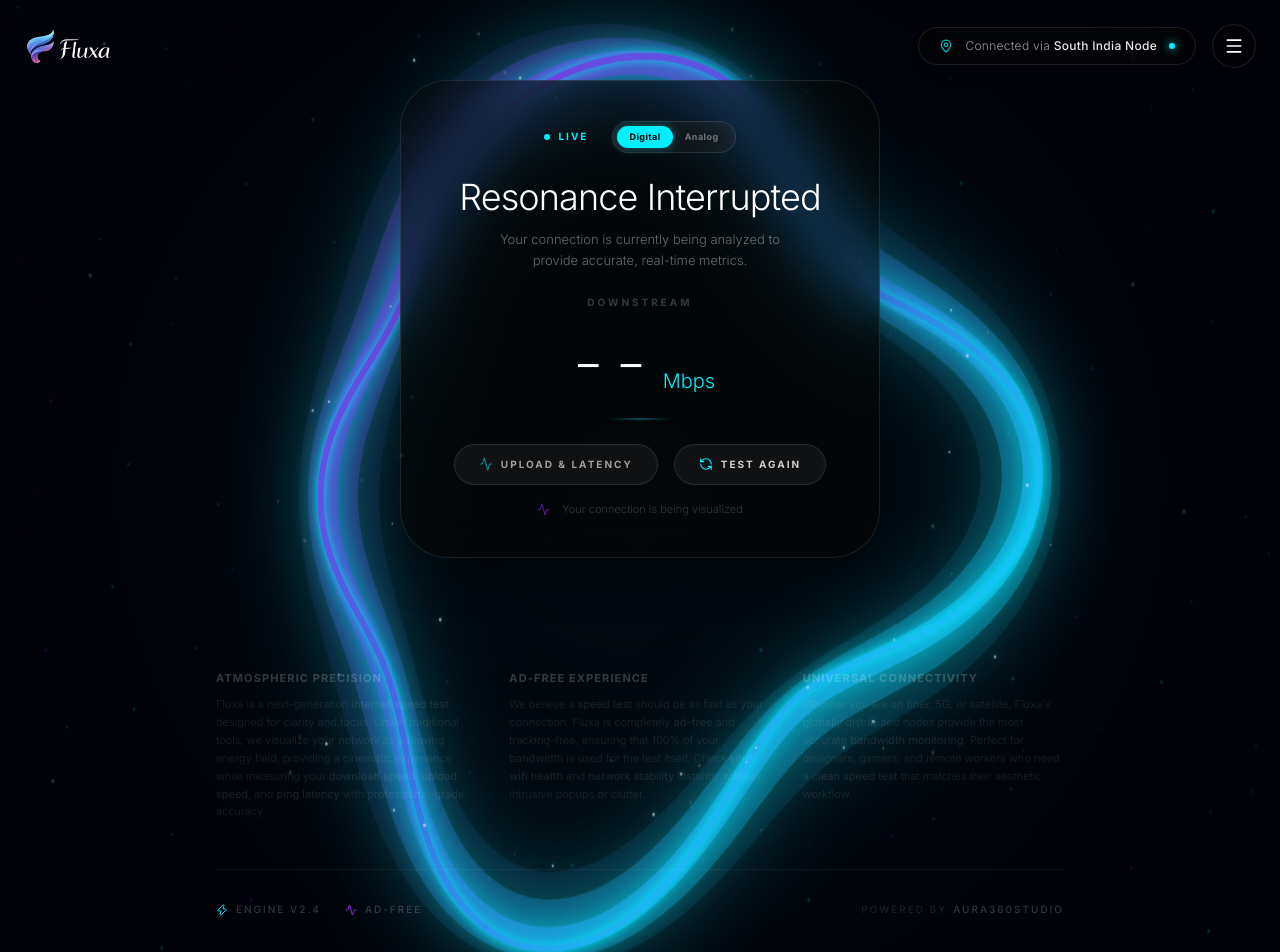
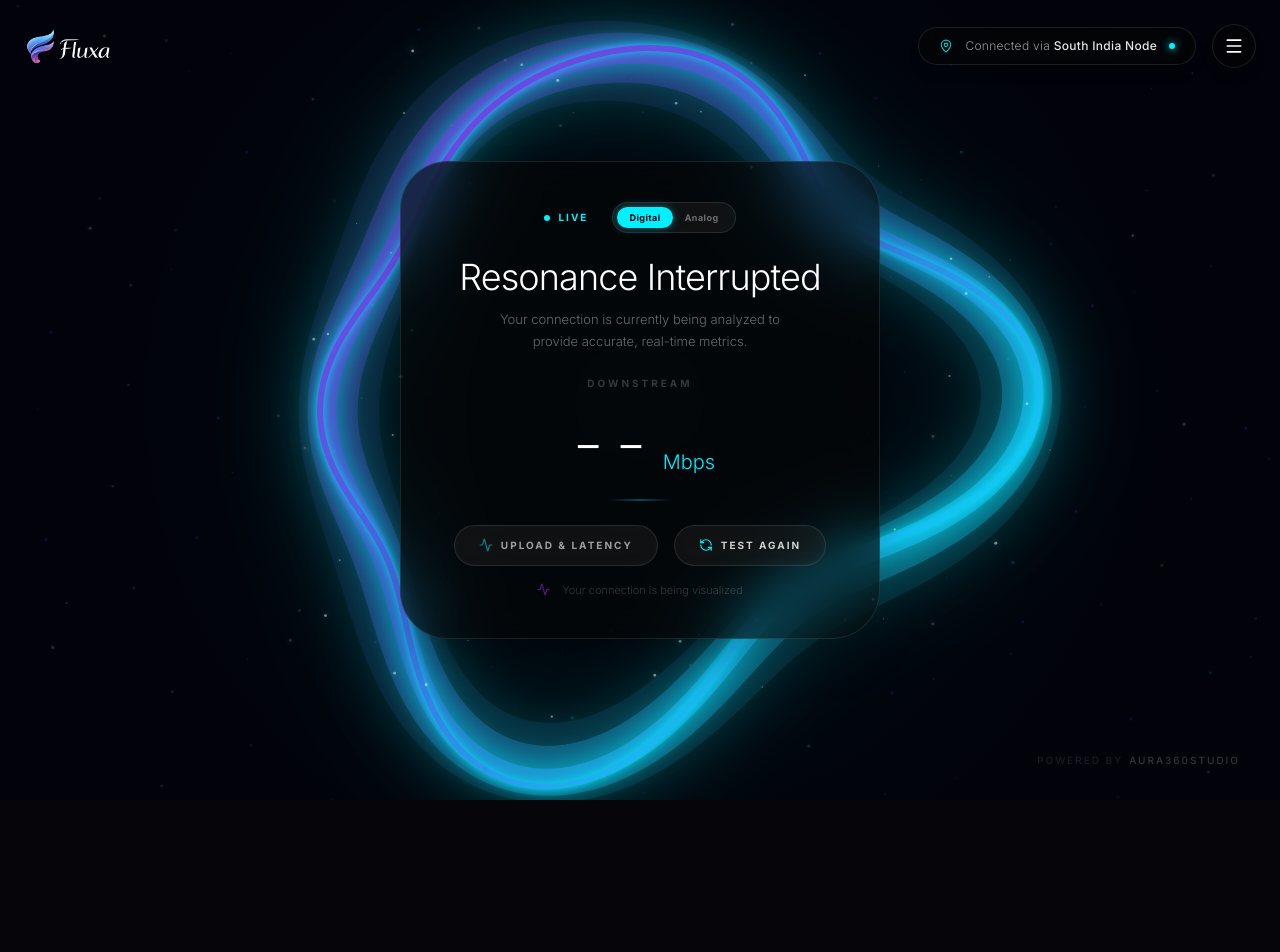
Before and after one commit to Aura-360-Studio/fluxa, a Next.js app: page / in a window 1280 px wide. Shown: the top 952 px of the page. After the commit the page ends 800 px from the top, so only its background shows below. Built offline with nearby package versions, Linux system fonts and the light colour scheme; no server answers.

Commit message:
Revert "Enhance SEO: Add keyword-rich content and expanded metadata"
This reverts commit bde5dc3f21d11fd72bce4aabe5411ae641218e05.

```diff
--- a/src/app/layout.tsx
+++ b/src/app/layout.tsx
@@ -33,12 +33,7 @@ export const metadata: Metadata = {
     "ping test",
     "no ads speed test",
     "clean speed test",
-    "fastest speed test",
-    "best internet speed test 2026",
-    "speed test for designers",
-    "cinematic network visualizer",
-    "accurate bandwidth test",
-    "5g speed test ad-free"
+    "fastest speed test"
   ],
   creator: "Fluxa",
   publisher: "Fluxa",
--- a/src/app/page.tsx
+++ b/src/app/page.tsx
@@ -462,40 +462,11 @@ export default function Home() {
         </motion.div>
       </div>
 
-      {/* Screen Footer & SEO Content */}
-      <div className="relative z-20 w-full max-w-4xl mx-auto px-6 pb-12 mt-8 flex flex-col items-center">
-        {/* Subtle SEO Section */}
-        <div className="grid grid-cols-1 md:grid-cols-3 gap-8 text-[10px] md:text-[11px] text-white/10 font-light leading-relaxed text-center md:text-left mb-12">
-          <div className="flex flex-col gap-2">
-            <h4 className="text-white/20 font-bold uppercase tracking-widest">Atmospheric Precision</h4>
-            <p>Fluxa is a next-generation <strong>internet speed test</strong> designed for clarity and focus. Unlike traditional tools, we visualize your network as a flowing energy field, providing a cinematic experience while measuring your <strong>download speed</strong>, <strong>upload speed</strong>, and <strong>ping latency</strong> with professional-grade accuracy.</p>
-          </div>
-          <div className="flex flex-col gap-2">
-            <h4 className="text-white/20 font-bold uppercase tracking-widest">Ad-Free Experience</h4>
-            <p>We believe a <strong>speed test</strong> should be as fast as your connection. Fluxa is completely <strong>ad-free</strong> and tracking-free, ensuring that 100% of your bandwidth is used for the test itself. Check your <strong>wifi health</strong> and <strong>network stability</strong> instantly without intrusive popups or clutter.</p>
-          </div>
-          <div className="flex flex-col gap-2">
-            <h4 className="text-white/20 font-bold uppercase tracking-widest">Universal Connectivity</h4>
-            <p>Whether you are on fiber, 5G, or satellite, Fluxa's globally distributed nodes provide the most accurate <strong>bandwidth monitoring</strong>. Perfect for designers, gamers, and remote workers who need a <strong>clean speed test</strong> that matches their aesthetic workflow.</p>
-          </div>
-        </div>
-
-        <div className="flex flex-col md:flex-row items-center justify-between w-full border-t border-white/5 pt-8 gap-4">
-          <div className="flex items-center gap-6">
-            <div className="flex items-center gap-2 text-[10px] text-white/20 font-medium tracking-[0.2em] uppercase">
-              <Zap size={12} className="text-[#00f0ff]" />
-              <span>Engine v2.4</span>
-            </div>
-            <div className="flex items-center gap-2 text-[10px] text-white/20 font-medium tracking-[0.2em] uppercase">
-              <Activity size={12} className="text-[#8a2be2]" />
-              <span>Ad-Free</span>
-            </div>
-          </div>
-
-          <div className="text-white/10 text-[9px] md:text-[10px] font-medium tracking-[0.2em] uppercase flex flex-col md:flex-row items-center gap-1 md:gap-1.5 text-center md:text-right">
-            <span>POWERED BY</span>
-            <a href="https://aura360studio.com/showcase" target="_blank" rel="noopener noreferrer" className="text-white/20 hover:text-[#00f0ff] transition-colors duration-300">AURA360STUDIO</a>
-          </div>
+      {/* Screen Footer */}
+      <div className="fixed bottom-6 md:bottom-8 left-0 right-0 px-6 md:px-10 flex items-center justify-center md:justify-end z-20 pointer-events-none">
+        <div className="text-white/10 text-[9px] md:text-[10px] font-medium tracking-[0.2em] pointer-events-auto uppercase flex flex-col md:flex-row items-center gap-1 md:gap-1.5 text-center md:text-right">
+          <span>POWERED BY</span>
+          <a href="https://aura360studio.com/showcase" target="_blank" rel="noopener noreferrer" className="text-white/20 hover:text-[#00f0ff] transition-colors duration-300">AURA360STUDIO</a>
         </div>
       </div>
     </main>
```
